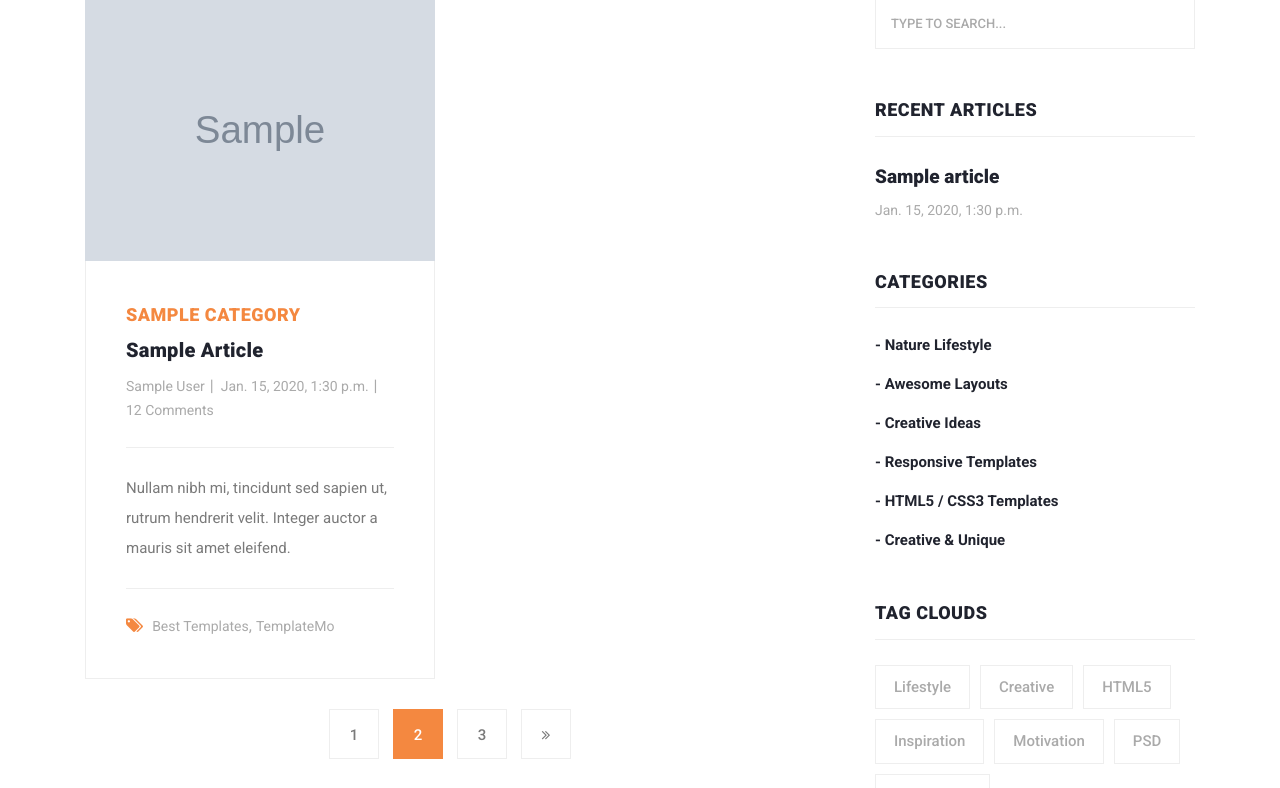
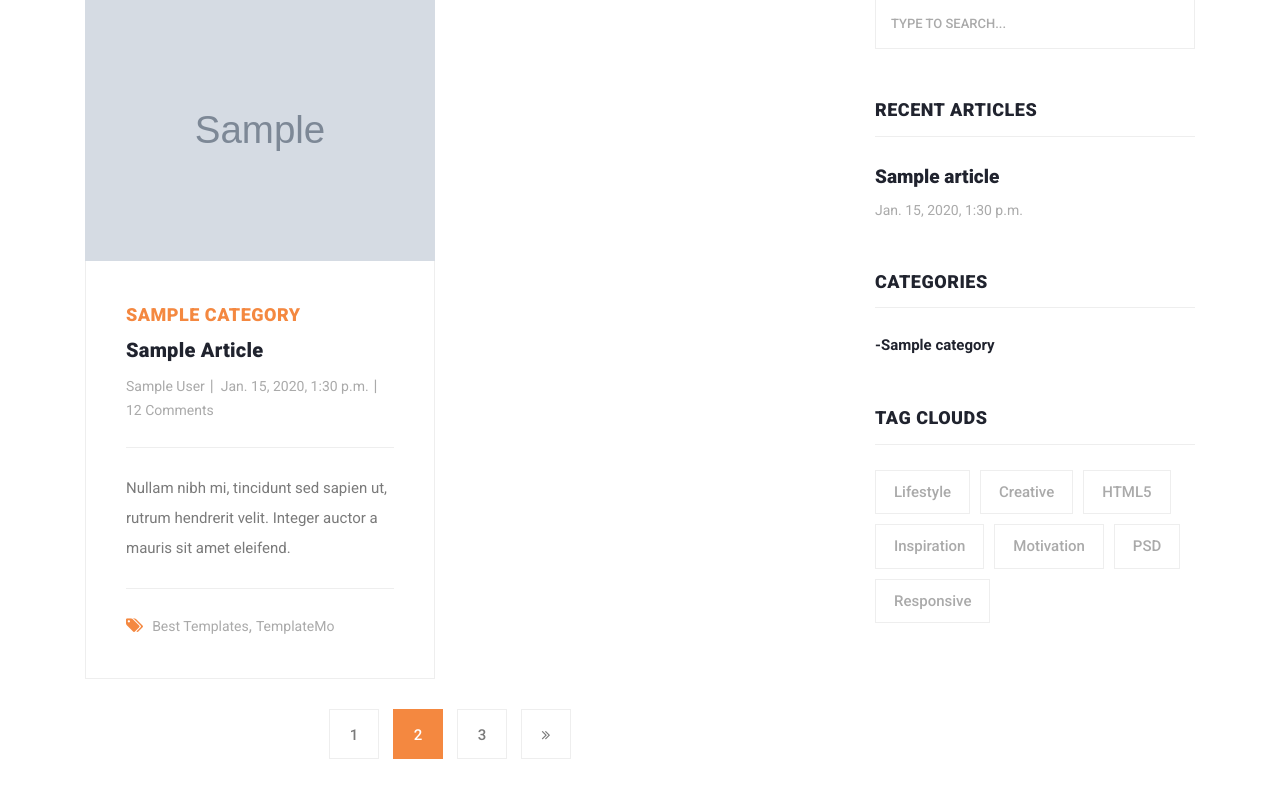
Before and after one commit to A0Rassafian/stand-blog, a Django app: page /articles/list/ in a window 1280 px wide. Shown: the part 781-1569 px from the top of the page. Run offline with Django 5.2, Linux system fonts and the light colour scheme; tables that the repository leaves empty hold one stand-in row (values such as "Sample post"); grey boxes marked "Sample" are stand-in pictures; some libraries are stand-ins or nearby versions.

Commit message:
"categories and render partial sidebar in home"

```diff
--- a/context_processors/context_processors.py
+++ b/context_processors/context_processors.py
@@ -1,10 +1,12 @@
-from blog.models import Article
-
-
-
+from blog.models import Article, Category
 
 
 def recent_articles(request):
     recent_articles = Article.objects.order_by('-created')
 
     return {'recent_articles':recent_articles}
+
+
+def categories (request):
+    categories = Category.objects.all()
+    return {'categories': categories}
--- a/home/templates/home/index.html
+++ b/home/templates/home/index.html
@@ -1,5 +1,6 @@
 {% extends 'base.html' %}
 {% load static %}
+{% load render_partial  %}
 {% block content %}
     <!-- Page Content -->
     <!-- Banner Starts Here -->
@@ -107,7 +108,7 @@
               </div>
             </div>
           </div>
-          {% include "includes/sidebar.html" %}
+          {% render_partial "home:sidebar" %}
         </div>
       </div>
     </section>
--- a/home/urls.py
+++ b/home/urls.py
@@ -5,4 +5,5 @@ from . import views
 app_name = "home"
 urlpatterns = [
     path("",views.home,name="home"),
+    path("sidebar/",views.sidebar,name="sidebar"),
 ]
--- a/home/views.py
+++ b/home/views.py
@@ -10,3 +10,7 @@ def home(request):
     # print(reverse("blog:article_detail",args=(1,)))
     resent_articles = Article.objects.all().order_by('-created')[:3]
     return render(request,"home/index.html" ,{"articles":articles})
+
+
+def  sidebar(request):
+    return render(request,"includes/sidebar.html")
--- a/standblog/settings.py
+++ b/standblog/settings.py
@@ -46,6 +46,8 @@ INSTALLED_APPS = [
     "blog.apps.BlogConfig",
     # for clean image in media after : pip install django-cleanup
     'django_cleanup.apps.CleanupConfig',
+    # for render partial in django  after :pip install django_render_partial
+    'django_render_partial',
 ]
 
 MIDDLEWARE = [
@@ -71,7 +73,8 @@ TEMPLATES = [
                 "django.template.context_processors.request",
                 "django.contrib.auth.context_processors.auth",
                 "django.contrib.messages.context_processors.messages",
-                'context_processors.context_processors.recent_articles'
+                'context_processors.context_processors.recent_articles',
+                'context_processors.context_processors.categories',
             ],
         },
     },
--- a/templates/includes/sidebar.html
+++ b/templates/includes/sidebar.html
@@ -34,12 +34,10 @@
                     </div>
                     <div class="content">
                       <ul>
-                        <li><a href="#">- Nature Lifestyle</a></li>
-                        <li><a href="#">- Awesome Layouts</a></li>
-                        <li><a href="#">- Creative Ideas</a></li>
-                        <li><a href="#">- Responsive Templates</a></li>
-                        <li><a href="#">- HTML5 / CSS3 Templates</a></li>
-                        <li><a href="#">- Creative &amp; Unique</a></li>
+                          {% for cat in categories %}
+                        <li><a href="#">-{{ cat.title }}</a></li>
+                          {% endfor %}
+
                       </ul>
                     </div>
                   </div>
```
